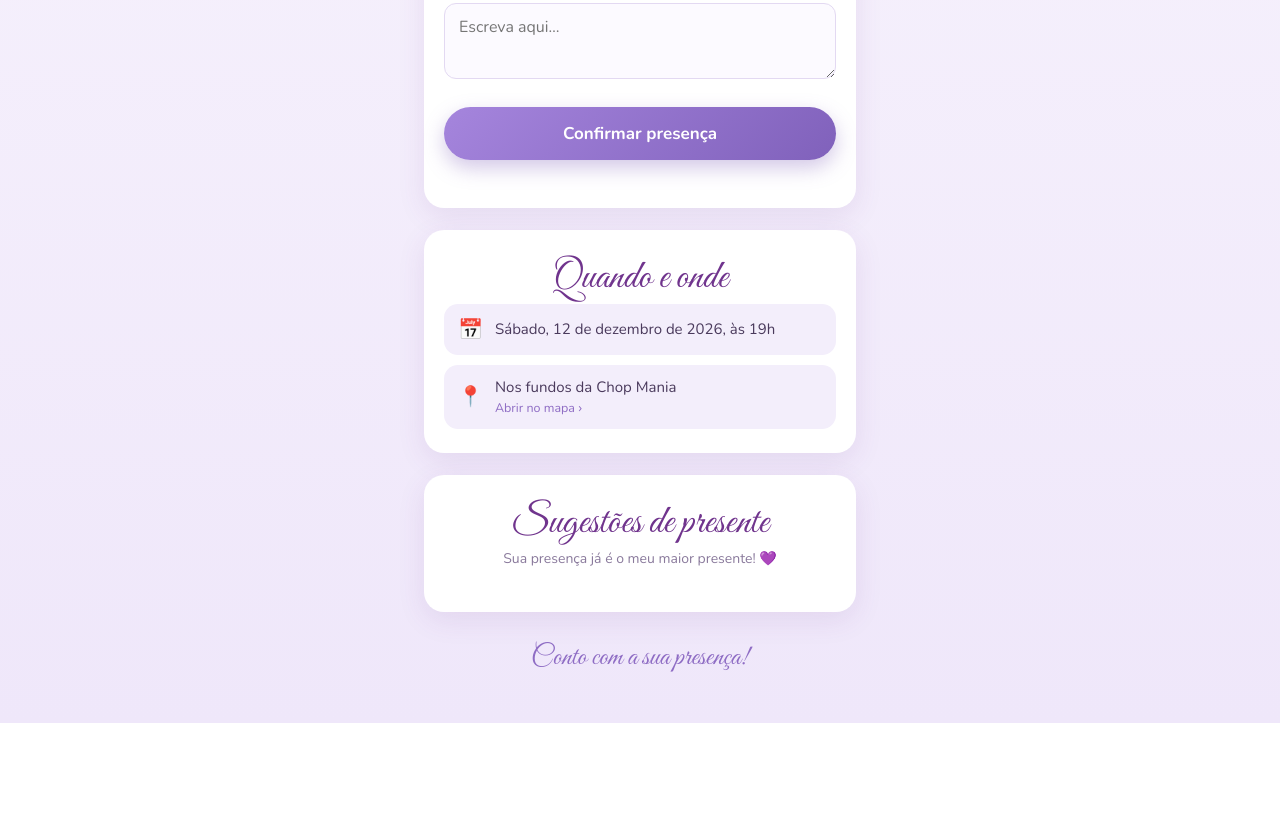
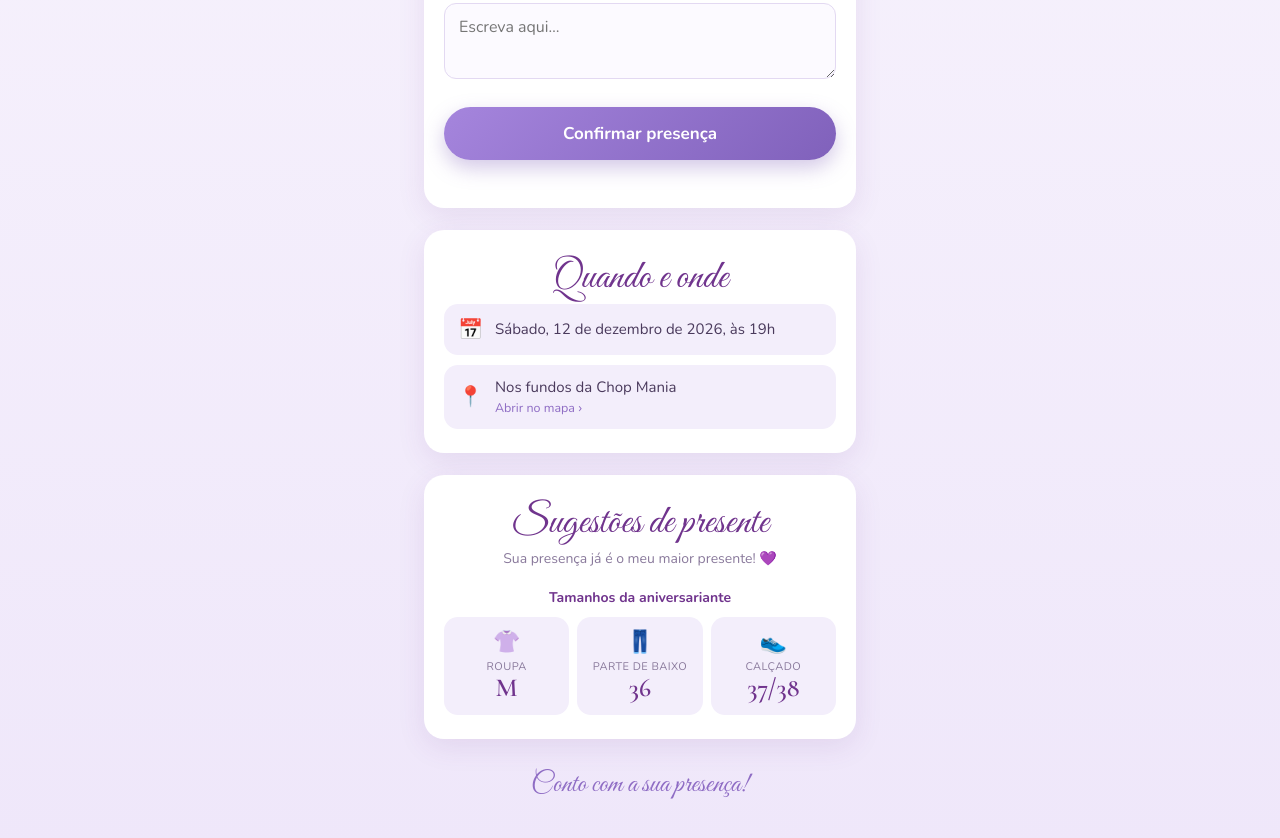
Before and after one commit to any15anos/any15anos.github.io, a plain HTML site: page index.html in a window 1280 px wide. Shown: the part 1302-2140 px from the top of the page. Before the commit the page ends 2025 px from the top, so only its background shows below. Drawn offline with nearby package versions, Linux system fonts and the light colour scheme.

Commit message:
Add files via upload

```diff
--- a/index.html
+++ b/index.html
@@ -38,6 +38,12 @@ const CONFIG = {
   // Sugestões de presente: um item por linha. Lista vazia mostra só a mensagem.
   presentes: [],
   mensagemPresentes: "Sua presença já é o meu maior presente! 💜",
+  // Tamanhos da aniversariante (aparecem abaixo das sugestões). Deixe [] para esconder.
+  tamanhos: [
+    { icone: "👚", rotulo: "Roupa", valor: "M" },
+    { icone: "👖", rotulo: "Parte de baixo", valor: "36" },
+    { icone: "👟", rotulo: "Calçado", valor: "37/38" }
+  ],
   pix: ""   // chave Pix, se quiser oferecer. Deixe "" para esconder.
 };
 </script>
@@ -122,6 +128,12 @@ const CONFIG = {
 
   ul.presentes{list-style:none; padding:0; margin:6px 0 0}
   ul.presentes li{padding:11px 14px; border-radius:12px; background:var(--lavanda); margin-bottom:8px}
+  .tamanhos-titulo{text-align:center; font-weight:700; font-size:14px; color:var(--roxo); margin:18px 0 10px}
+  .tamanhos{display:grid; grid-template-columns:repeat(3,1fr); gap:8px}
+  .tamanho{background:var(--lavanda); border-radius:14px; padding:12px 6px; text-align:center}
+  .tamanho .ic{font-size:22px; display:block; line-height:1.2}
+  .tamanho small{display:block; font-size:11px; color:#8a7a9c; margin-top:4px; text-transform:uppercase; letter-spacing:.04em}
+  .tamanho b{display:block; font-family:"Cormorant Garamond",serif; font-size:26px; color:var(--roxo); line-height:1.1}
   .pix{margin-top:14px; text-align:center; font-size:14px}
   .pix code{display:inline-block; margin-top:6px; padding:8px 12px; border-radius:10px; background:var(--lavanda);
     color:var(--roxo); font-size:15px; word-break:break-all}
@@ -232,6 +244,10 @@ const CONFIG = {
     <h2>Sugestões de presente</h2>
     <p class="sub" id="presMsg"></p>
     <ul class="presentes" id="presLista"></ul>
+    <div id="presTamanhos" class="oculto">
+      <p class="tamanhos-titulo">Tamanhos da aniversariante</p>
+      <div class="tamanhos" id="tamanhosLista"></div>
+    </div>
     <div class="pix oculto" id="presPix">Se preferir, pode ser via Pix:<br><code id="pixChave"></code></div>
   </section>
 
@@ -256,6 +272,16 @@ const CONFIG = {
   $("prazo").textContent = CONFIG.prazoConfirmacao ? "Por favor, confirme até " + CONFIG.prazoConfirmacao : "";
   $("presMsg").textContent = CONFIG.mensagemPresentes;
   CONFIG.presentes.forEach(p => { const li = document.createElement("li"); li.textContent = p; $("presLista").appendChild(li); });
+  if (CONFIG.tamanhos && CONFIG.tamanhos.length) {
+    CONFIG.tamanhos.forEach(t => {
+      const d = document.createElement("div"); d.className = "tamanho";
+      const ic = document.createElement("span"); ic.className = "ic"; ic.textContent = t.icone || "";
+      const sm = document.createElement("small"); sm.textContent = t.rotulo;
+      const b = document.createElement("b"); b.textContent = t.valor;
+      d.append(ic, sm, b); $("tamanhosLista").appendChild(d);
+    });
+    $("presTamanhos").classList.remove("oculto");
+  }
   if (CONFIG.pix) { $("pixChave").textContent = CONFIG.pix; $("presPix").classList.remove("oculto"); }
 
   // Contagem regressiva
```
